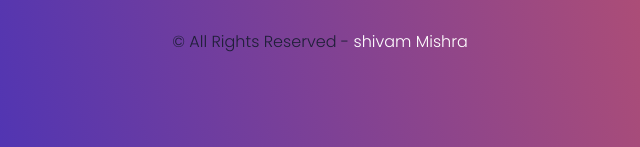
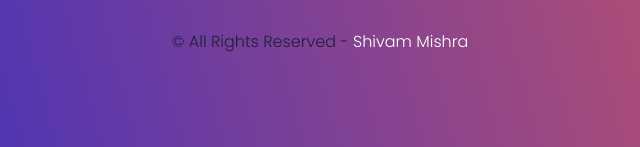
Before and after one commit to SMISHRA211/portfolio, a plain HTML site: page index.html in a window 1280 px wide. Shown: the part 3665-3812 px from the top of the page, 320-960 px from the left. Drawn offline with Linux system fonts and the light colour scheme.

Commit message:
Update index.html

```diff
--- a/index.html
+++ b/index.html
@@ -268,7 +268,7 @@
                 <li><i class="fa-brands fa-youtube"></i></li>
             </a>
         </ul>
-        <p class="t-center my-2 poppins">&copy; All Rights Reserved - <span class="cpy-white poppins">shivam
+        <p class="t-center my-2 poppins">&copy; All Rights Reserved - <span class="cpy-white poppins">Shivam
                 Mishra</span></p>
 
     </footer>
```
